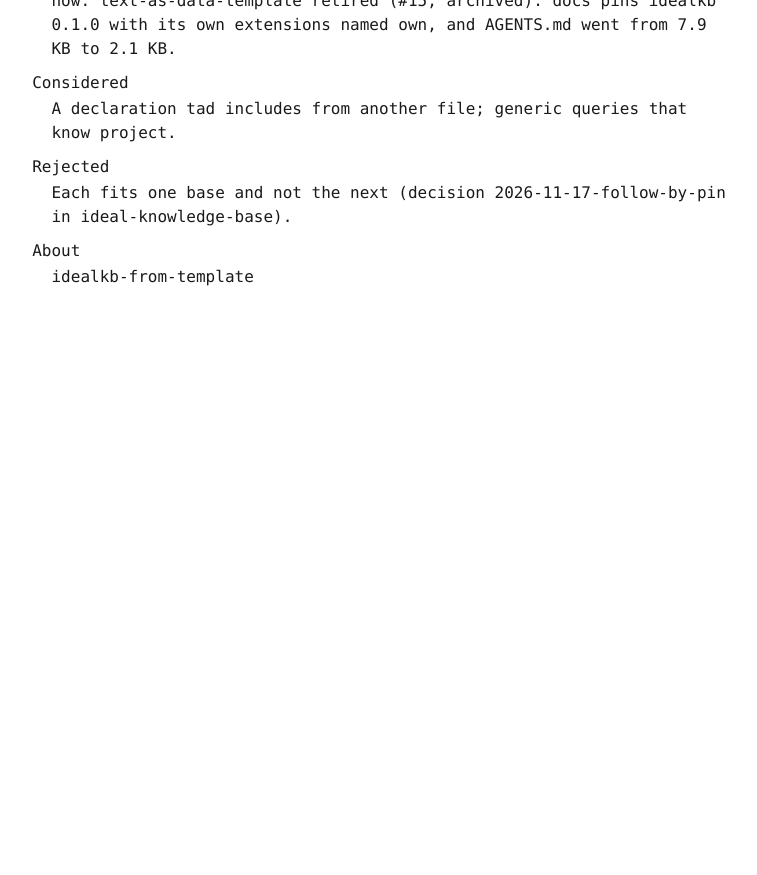
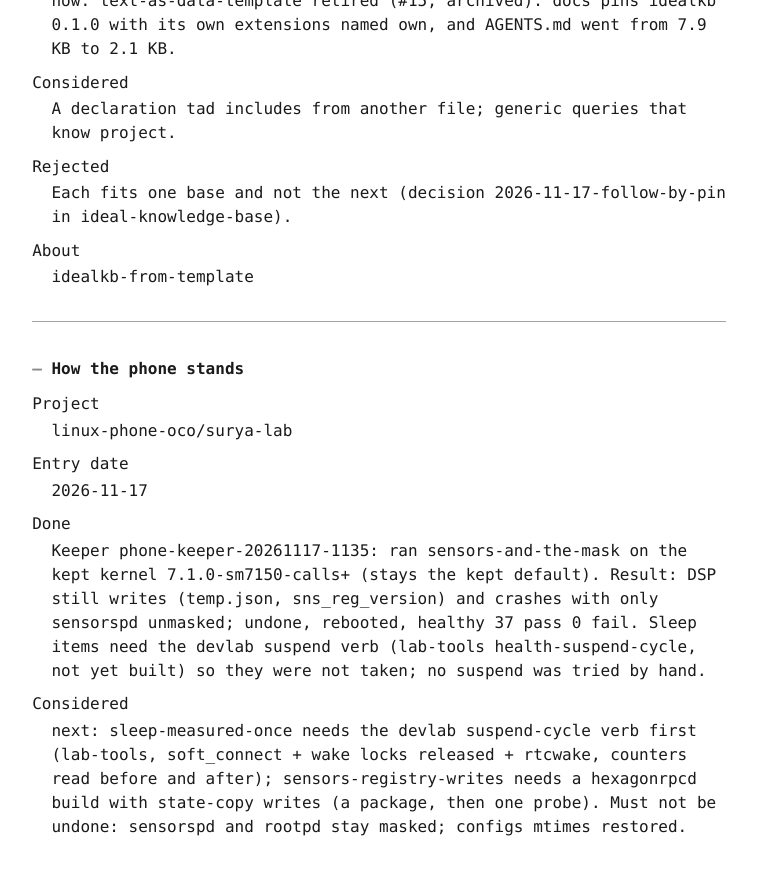
Before and after one commit to linux-phone-oco/docs, a Jekyll site: the page built from docs/session_log.md, in a window 1280 px wide and 900 px high, scrolled down 38879 px. Shown: the top 875 px of the window, without its empty margins (261-1018 px from the left). Built offline with Jekyll 4.4.1, drawn with Linux system fonts in a browser that asks for light colours; our own code applies the rules of GitHub Pages for plain Markdown files; before the commit the page ends 39284 px from its top, so only the background shows below that.

Commit message:
docs: sensors-and-the-mask probe done: the DSP still writes; next is registry writes (#181)
Co-authored-by: Claude Sonnet 5.5 <noreply@anthropic.com>

```diff
--- a/data/session_log.json
+++ b/data/session_log.json
@@ -67,3 +67,4 @@
 {"project":"linux-phone-oco/docs","id":"2026-11-17-idealkb-on-tad","entry_date":"2026-11-17","title":"idealkb corrected: a layer on tad, not the template renamed","done":"Recorded the author's correction (relayed by the conveyor session): tad stays a database; idealkb is a new repository that pins tad and adds the knowledge-base layer; a bare database starts with tad itself (tad init); text-as-data-template hands its pieces to both, its reasons carried over, and is retired with a pointer. Decision 2026-11-17-ideal-knowledge-base and idealkb-from-template rewritten to match. Record only: building waits for the author's word.","considered":null,"rejected":"The first form, the template renamed into idealkb: a database's scaffold folded into a knowledge base.","date":null,"about":"idealkb-from-template"}
 {"project":"linux-phone-oco/docs","id":"2026-11-17-pixel-2-survey","entry_date":"2026-11-17","title":"The Pixel 2 and 2 XL on the radar, from sources","done":"Surveyed walleye and taimen from published sources; added devices rows with their SoC (joining the SoC families view), 21 unknown parts each with the reports in the notes, taimen's wiki claims through the wiki feed (now one page per phone), sources and research; records device, device-source, support-unknown added.","considered":"Writing the claims by hand: the feed would delete them on its next Monday run.","rejected":null,"date":null,"about":"google-taimen"}
 {"project":"linux-phone-oco/docs","id":"2026-11-17-idealkb-built","entry_date":"2026-11-17","title":"ideal-knowledge-base built; docs its first follower","done":"tad init (tad-engine #85, tad 0.7.0). grenudi/ideal-knowledge-base #1 and release 0.1.0: five generic queries tried first against docs' data, standing tables, the entry, bin/follow.sh and bin/update-pins.sh now. text-as-data-template retired (#15, archived). docs pins idealkb 0.1.0 with its own extensions named own, and AGENTS.md went from 7.9 KB to 2.1 KB.","considered":"A declaration tad includes from another file; generic queries that know project.","rejected":"Each fits one base and not the next (decision 2026-11-17-follow-by-pin in ideal-knowledge-base).","date":null,"about":"idealkb-from-template"}
+{"project":"linux-phone-oco/surya-lab","id":"2026-11-17-1145-how-the-phone-stands","entry_date":"2026-11-17","title":"How the phone stands","done":"Keeper phone-keeper-20261117-1135: ran sensors-and-the-mask on the kept kernel 7.1.0-sm7150-calls+ (stays the kept default). Result: DSP still writes (temp.json, sns_reg_version) and crashes with only sensorspd unmasked; undone, rebooted, healthy 37 pass 0 fail. Sleep items need the devlab suspend verb (lab-tools health-suspend-cycle, not yet built) so they were not taken; no suspend was tried by hand.","considered":"next: sleep-measured-once needs the devlab suspend-cycle verb first (lab-tools, soft_connect + wake locks released + rtcwake, counters read before and after); sensors-registry-writes needs a hexagonrpcd build with state-copy writes (a package, then one probe). Must not be undone: sensorspd and rootpd stay masked; configs mtimes restored.","rejected":null,"date":null,"about":null}
--- a/docs/session_log.md
+++ b/docs/session_log.md
@@ -1489,3 +1489,21 @@ Rejected
 
 About
 : idealkb-from-template
+
+---
+
+
+<a id="2026-11-17-1145-how-the-phone-stands"></a>
+### How the phone stands
+
+Project
+: linux-phone-oco/surya-lab
+
+Entry date
+: 2026-11-17
+
+Done
+: Keeper phone-keeper-20261117-1135: ran sensors-and-the-mask on the kept kernel 7.1.0-sm7150-calls+ (stays the kept default). Result: DSP still writes (temp.json, sns_reg_version) and crashes with only sensorspd unmasked; undone, rebooted, healthy 37 pass 0 fail. Sleep items need the devlab suspend verb (lab-tools health-suspend-cycle, not yet built) so they were not taken; no suspend was tried by hand.
+
+Considered
+: next: sleep-measured-once needs the devlab suspend-cycle verb first (lab-tools, soft_connect + wake locks released + rtcwake, counters read before and after); sensors-registry-writes needs a hexagonrpcd build with state-copy writes (a package, then one probe). Must not be undone: sensorspd and rootpd stay masked; configs mtimes restored.
```
Also changed, not shown: docs/backlog.md (+3 -3 lines), docs/index.md (+1 -1 lines), data/backlog.json.
